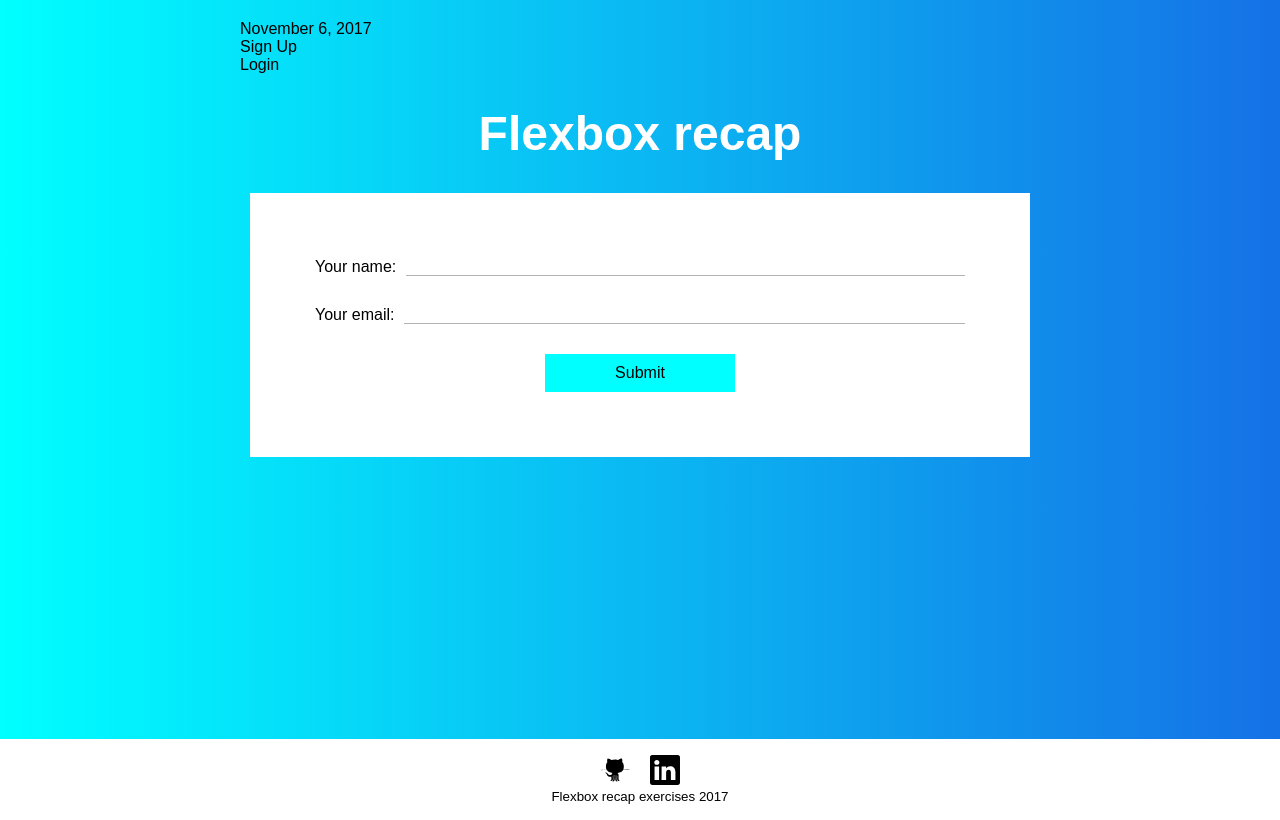
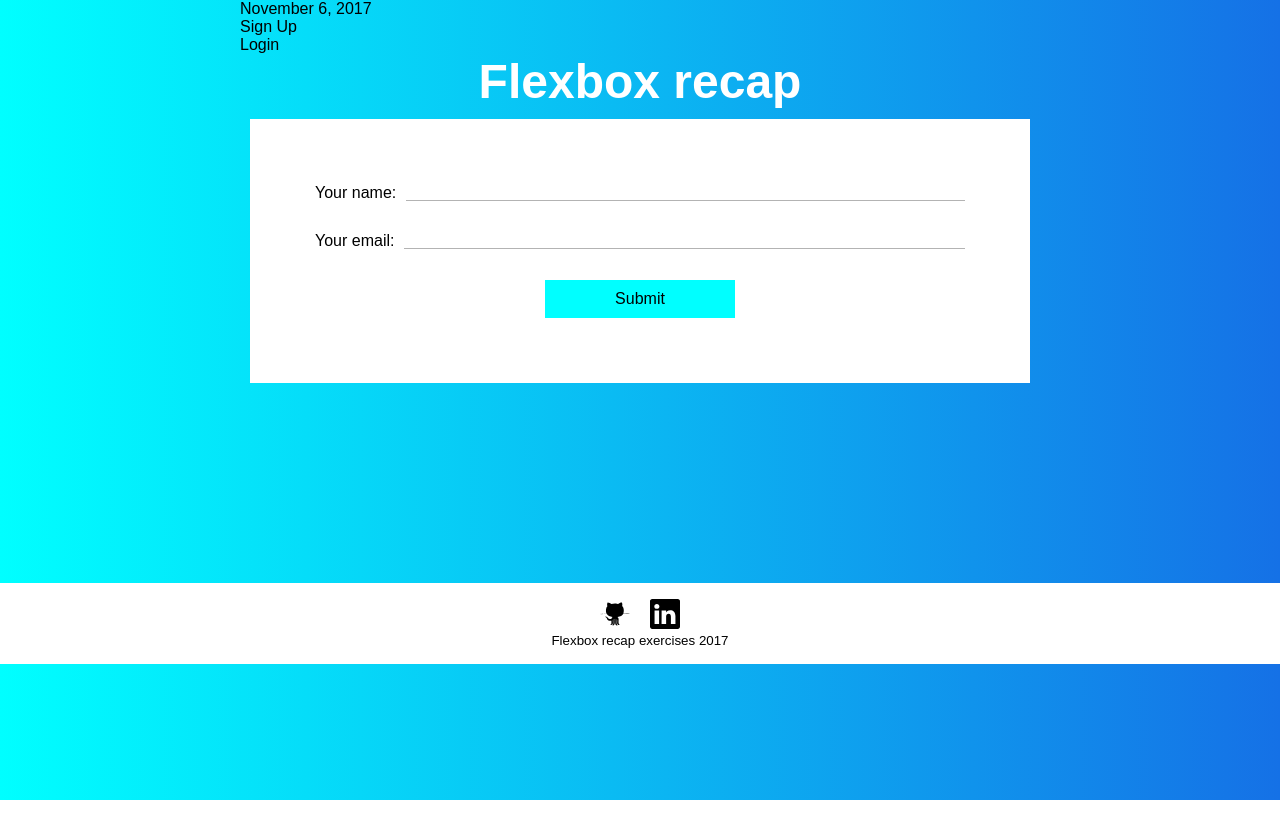
Before and after one commit to shikinen/Flexbox_recap, a website: page index.html in a window 1280 px wide. Drawn offline with Linux system fonts and the light colour scheme; a web font is replaced by a local one.

Commit message:
Tweak general structure and styles

```diff
--- a/index.html
+++ b/index.html
@@ -18,7 +18,7 @@
 </head>
 
 <body>
-    <div class="container">
+    <div class="main-container">
         <div class='menu-container'>
             <div class='menu'>
                 <div class='date'>November 6, 2017</div>
--- a/sass/main.scss
+++ b/sass/main.scss
@@ -19,18 +19,22 @@ html {
 
 * {
     box-sizing: border-box;
+    margin: 0;
+    padding: 0;
 }
 
 body {
     font-family: $main-font;
-    min-height: 100%;
-    position: relative;
 }
 
-.container {
+.main-container {
     max-width: 800px;
-    margin: 20px auto;
+    margin: 0 auto;
+
 }
+
+
+
 
 
 /*============ HEADER ============*/
@@ -106,10 +110,7 @@ input[type="submit"] {
 /*============ FOOTER ============*/
 
 footer {
-    position: absolute;
-    right: 0;
-    bottom: 0;
-    left: 0;
+    margin-top: 200px;
     padding: 1rem;
     background-color: #fff;
     text-align: center;
```
Also changed, not shown: css/main.css.
